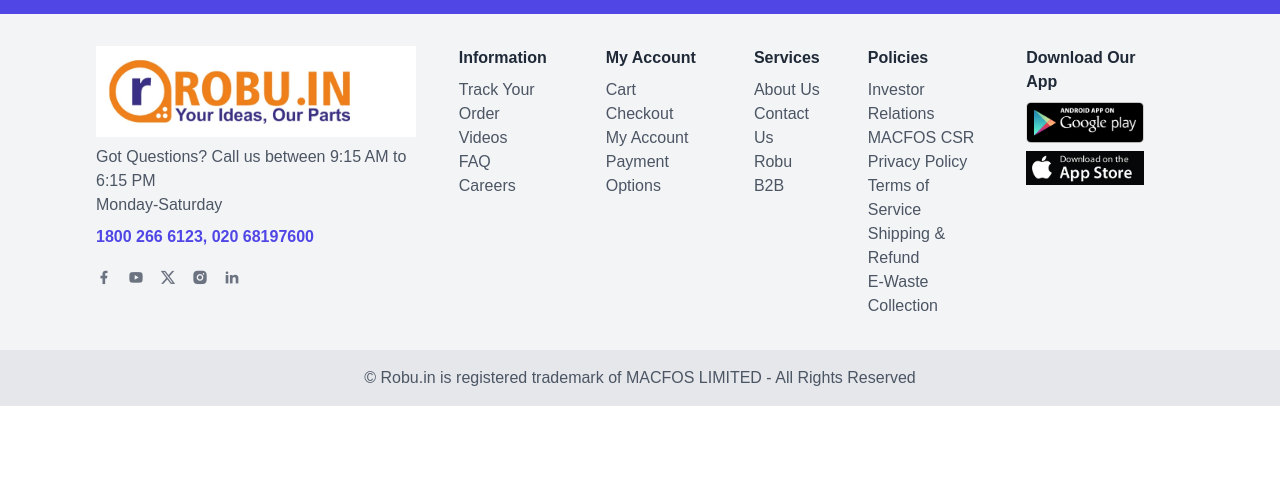
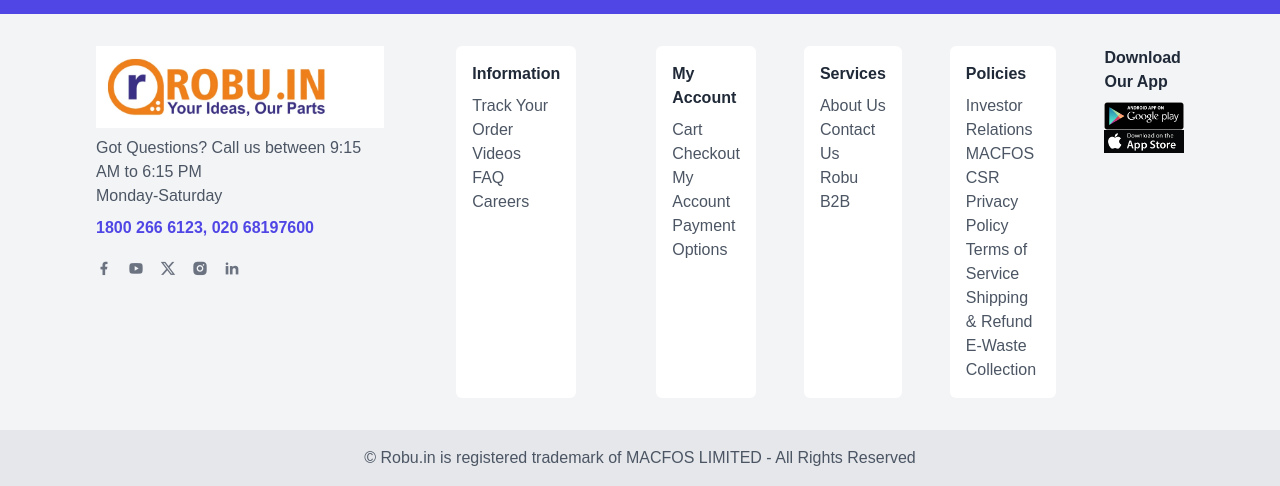
Before and after one commit to Ashish342prabhu/robudotin, a Django app: page / in a window 1280 px wide. Shown: the part 5365-5851 px from the top of the page. Before the commit the page ends 5771 px from the top, so only its background shows below. Run offline with Django 5.2, Linux system fonts and the light colour scheme; some libraries are stand-ins or nearby versions.

Commit message:
footer mobile responsive Now

```diff
--- a/home/templates/footer.html
+++ b/home/templates/footer.html
@@ -2,19 +2,12 @@
 <footer class="bg-gray-100">
   <div class="bg-indigo-600 text-white py-4 ">
     <div class="max-w-6xl  sm:px-1 flex flex-col sm:flex-row  items-center gap-2 mx-auto">
-      <img width="30"
-           height="30"
-           src="https://img.icons8.com/ios/50/FFFFFF/paper-plane--v1.png"
-           alt="paper-plane--v1" />
+      <img width="30" height="30" src="https://img.icons8.com/ios/50/FFFFFF/paper-plane--v1.png" alt="paper-plane--v1" />
       <h3 class="text-xl  md:text-nowrap">Subscribe to our Newsletter</h3>
       <p class="md:mr-10 md:text-nowrap">to get promotional offers & discounts</p>
       <div class="flex flex-col sm:flex-row  text-black items-center gap-4">
-        <input type="text"
-               placeholder="First Name"
-               class="sm:px-4 py-2 rounded-md focus:outline-none">
-        <input type="email"
-               placeholder="Email ID"
-               class="sm:px-4 py-2 rounded-md focus:outline-none">
+        <input type="text" placeholder="First Name" class="sm:px-4 py-2 rounded-md focus:outline-none">
+        <input type="email" placeholder="Email ID" class="sm:px-4 py-2 rounded-md focus:outline-none">
         <button class="bg-white text-indigo-600 px-2 sm:px-4 py-2 rounded-md sm:text-lg text-sm">Subscribe</button>
       </div>
     </div>
@@ -22,7 +15,7 @@
   <div class="max-w-6xl mx-auto px-4 sm:px-6 lg:px-8 py-8">
     <div class="flex justify-between gap-10 sm:flex-row flex-col">
       <div class="w-full sm:w-auto flex flex-col items-center sm:items-start mb-4 sm:mb-0 sm:order-none order-10">
-        <img src="{% static "images/logo.webp" %}" alt="Robu.in Logo" class="w-80">
+        <img src="{% static 'images/logo.webp' %}" alt="Robu.in Logo" class="w-80">
         <p class="mt-2 text-gray-600 text-center sm:text-left">
           Got Questions? Call us between 9:15 AM to 6:15 PM
           <br>
@@ -38,46 +31,43 @@
         </div>
       </div>
       <div class="w-full sm:w-auto flex flex-col gap-4 sm:space-y-0 sm:flex-row sm:space-x-8">
-        <div class="flex flex-col space-y-2 text-center sm:text-left">
-          <h4 class="text-gray-800 font-semibold">Information<button type="button" class="toggler sm:hidden">
-            <i class="ri-arrow-down-double-line"></i>
-          </button></h4>
-
-          <div class="dropdown hidden sm:flex flex-col ">
+        <div class="flex flex-col space-y-2 bg-gray-200 sm:bg-white text-left p-4 mx-8 rounded-md">
+          <h4 class="text-gray-800 font-semibold">Information
+            <button type="button" class="toggler sm:hidden"><i class="ri-arrow-down-double-line"></i></button>
+          </h4>
+          <div class="dropdown hidden sm:flex flex-col transition-all duration-300 ease-in-out">
             <a href="#" class="text-gray-600 hover:text-gray-800">Track Your Order</a>
             <a href="#" class="text-gray-600 hover:text-gray-800">Videos</a>
             <a href="#" class="text-gray-600 hover:text-gray-800">FAQ</a>
             <a href="#" class="text-gray-600 hover:text-gray-800">Careers</a>
           </div>
         </div>
-        <div class="flex flex-col space-y-2 text-center sm:text-left">
-          <h4 class="text-gray-800 font-semibold">My Account<button type="button" class="toggler sm:hidden">
-            <i class="ri-arrow-down-double-line"></i>
-          </button></h4>
-
-          <div class="dropdown hidden sm:flex flex-col ">
+        <div class="flex flex-col space-y-2 bg-gray-200 sm:bg-white text-left p-4 mx-8 rounded-md">
+          <h4 class="text-gray-800 font-semibold">My Account
+            <button type="button" class="toggler sm:hidden"><i class="ri-arrow-down-double-line"></i></button>
+          </h4>
+          <div class="dropdown hidden sm:flex flex-col transition-all duration-300 ease-in-out">
             <a href="#" class="text-gray-600 hover:text-gray-800">Cart</a>
             <a href="#" class="text-gray-600 hover:text-gray-800">Checkout</a>
             <a href="#" class="text-gray-600 hover:text-gray-800">My Account</a>
             <a href="#" class="text-gray-600 hover:text-gray-800">Payment Options</a>
           </div>
         </div>
-        <div class="flex flex-col space-y-2 text-center sm:text-left">
-          <h4 class="text-gray-800 font-semibold">Services<button type="button" class="toggler sm:hidden">
-            <i class="ri-arrow-down-double-line"></i>
-          </button></h4>
-          <div class="dropdown hidden sm:flex flex-col ">
+        <div class="flex flex-col space-y-2 bg-gray-200 sm:bg-white text-left p-4 mx-8 rounded-md">
+          <h4 class="text-gray-800 font-semibold">Services
+            <button type="button" class="toggler sm:hidden"><i class="ri-arrow-down-double-line"></i></button>
+          </h4>
+          <div class="dropdown hidden sm:flex flex-col transition-all duration-300 ease-in-out">
             <a href="#" class="text-gray-600 hover:text-gray-800">About Us</a>
             <a href="#" class="text-gray-600 hover:text-gray-800">Contact Us</a>
             <a href="#" class="text-gray-600 hover:text-gray-800">Robu B2B</a>
           </div>
         </div>
-        <div class="flex flex-col space-y-2 text-center sm:text-left">
-          <h4 class="text-gray-800 font-semibold">Policies<button type="button" class="toggler sm:hidden">
-            <i class="ri-arrow-down-double-line"></i>
-          </button></h4>
-
-          <div class="dropdown hidden sm:flex flex-col ">
+        <div class="flex flex-col space-y-2 bg-gray-200 sm:bg-white text-left p-4 mx-8 rounded-md">
+          <h4 class="text-gray-800 font-semibold">Policies
+            <button type="button" class="toggler sm:hidden"><i class="ri-arrow-down-double-line"></i></button>
+          </h4>
+          <div class="dropdown hidden sm:flex flex-col transition-all duration-300 ease-in-out">
             <a href="#" class="text-gray-600 hover:text-gray-800">Investor Relations</a>
             <a href="#" class="text-gray-600 hover:text-gray-800">MACFOS CSR</a>
             <a href="#" class="text-gray-600 hover:text-gray-800">Privacy Policy</a>
@@ -88,52 +78,29 @@
         </div>
         <div class="flex flex-col items-center sm:items-start space-y-2">
           <h4 class="text-gray-800 font-semibold">Download Our App</h4>
-          <a href="#">
-            <img src="{% static "\images\Google-Play-Badge.webp" %}"
-                 alt="Google Play"
-                 class="w-32">
-          </a>
-          <a href="#">
-            <img src="{% static "\images\app-store-1-e1520501287217.webp" %}"
-                 alt="App Store"
-                 class="w-32">
-          </a>
+          <div class="flex items-center sm:block">
+            <a href="#">
+              <img src="{% static 'images/Google-Play-Badge.webp' %}" alt="Google Play" class="w-32">
+            </a>
+            <a href="#">
+              <img src="{% static 'images/app-store-1-e1520501287217.webp' %}" alt="App Store" class="w-32">
+            </a>
+          </div>
         </div>
       </div>
-      <img src=""  alt="">
     </div>
   </div>
-  <div class="bg-gray-200 text-center py-4" id="">
+  <div class="bg-gray-200 text-center py-4">
     <p class="text-gray-600">© Robu.in is registered trademark of MACFOS LIMITED - All Rights Reserved</p>
   </div>
 </footer>
+
 <script>
-    const dropdowns = document.querySelectorAll('.dropdown');
-    const togglers = document.querySelectorAll('.toggler');
-
-    togglers.forEach((toggler, index) => {
-        toggler.addEventListener('click', () => {
-            const dropdown = dropdowns[index];
-            if (dropdown.classList.contains('hidden')) {
-                dropdown.classList.remove('hidden');
-                dropdown.classList.add('flex');
-            } else {
-                dropdown.classList.remove('flex');
-                dropdown.classList.add('hidden');
-            }
-        });
-        toggler.addEventListener("mouseover", () => {
-            const dropdown = dropdowns[index];
-            dropdown.classList.add('flex');
-            dropdown.classList.remove('hidden')
-            ;
-        });
-        toggler.addEventListener("mouseout", () => {
-            const dropdown = dropdowns[index];
-            dropdown.classList.remove('flex');
-            dropdown.classList.add('hidden');
-
-        });
-
+  document.querySelectorAll('.toggler').forEach(button => {
+    button.addEventListener('click', () => {
+      const dropdown = button.parentElement.nextElementSibling;
+      dropdown.classList.toggle('hidden');
+      dropdown.classList.toggle('flex');
     });
+  });
 </script>
--- a/theme/static/css/dist/styles.css
+++ b/theme/static/css/dist/styles.css
@@ -813,6 +821,11 @@
 .my-10 {
   margin-top: 2.5rem;
   margin-bottom: 2.5rem;
+}
+
+.mx-8 {
+  margin-left: 2rem;
+  margin-right: 2rem;
 }
 
 .mb-2 {
@@ -1060,6 +1091,10 @@
 
 .p-3 {
   padding: 0.75rem;
+}
+
+.p-4 {
+  padding: 1rem;
 }
 
 .px-2 {
@@ -1100,6 +1135,10 @@
 .py-8 {
   padding-top: 2rem;
   padding-bottom: 2rem;
+}
+
+.text-left {
+  text-align: left;
 }
 
 .text-center {
@@ -1272,6 +1287,10 @@
     margin-bottom: 0px;
   }
 
+  .sm\:block {
+    display: block;
+  }
+
   .sm\:flex {
     display: flex;
   }
@@ -1302,6 +1321,11 @@
     --tw-space-y-reverse: 0;
     margin-top: calc(0px * calc(1 - var(--tw-space-y-reverse)));
     margin-bottom: calc(0px * var(--tw-space-y-reverse));
+  }
+
+  .sm\:bg-white {
+    --tw-bg-opacity: 1;
+    background-color: rgb(255 255 255 / var(--tw-bg-opacity));
   }
 
   .sm\:px-1 {
```
Also changed, not shown: other parts of theme/static/css/dist/styles.css (+30 -28 lines).
